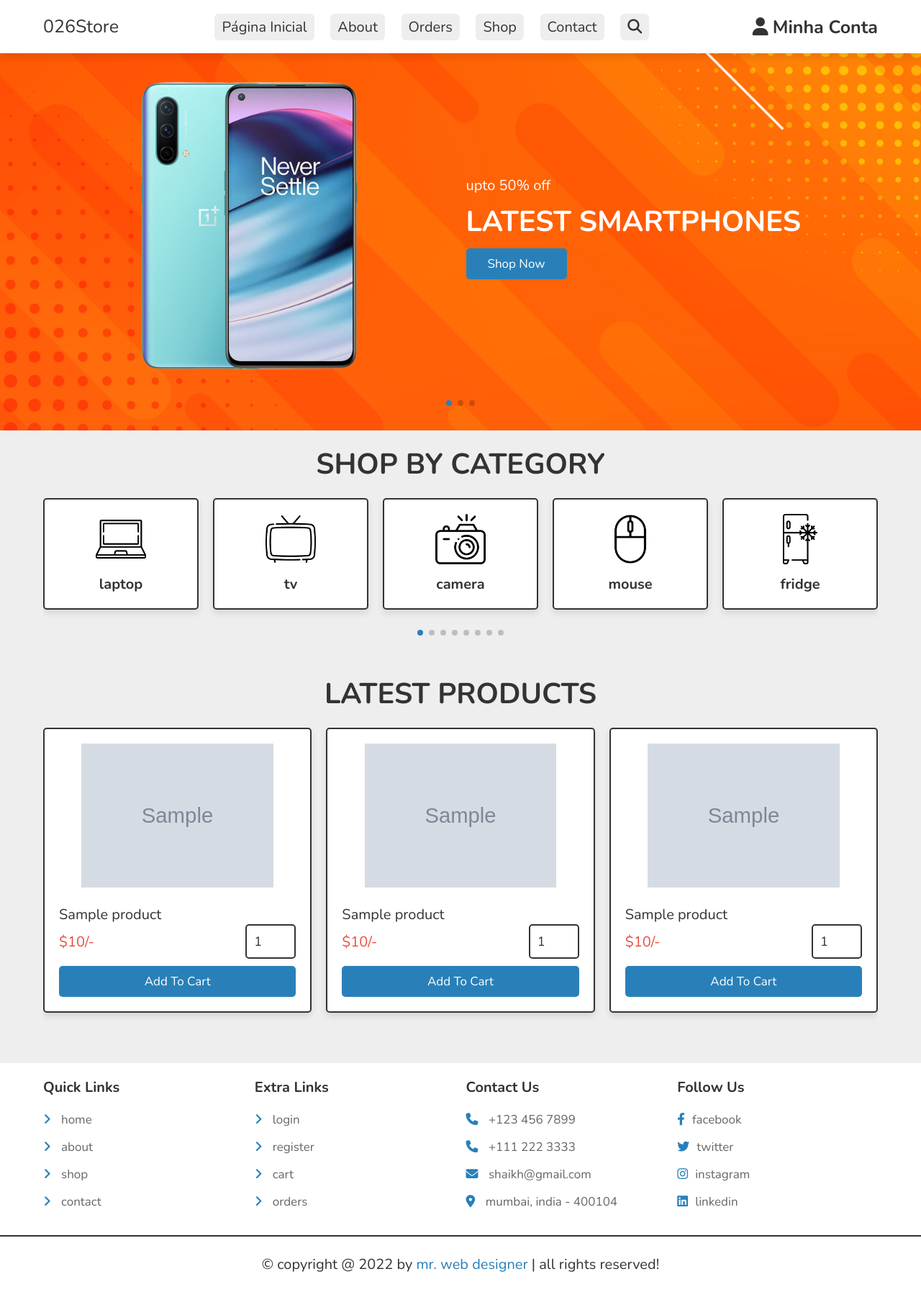
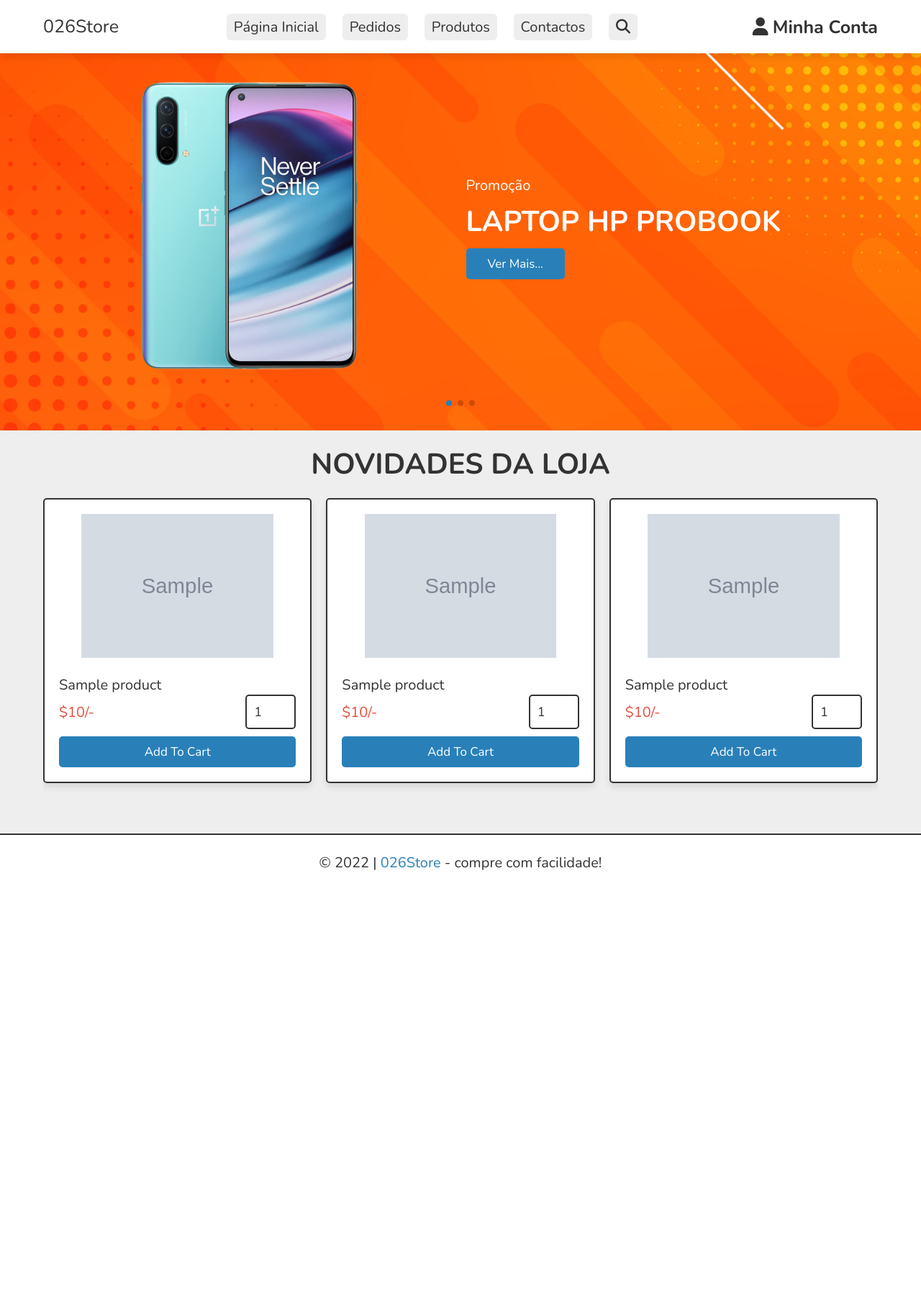
Before and after one commit to ussene026/026store, a PHP site: page / in a window 1280 px wide. Shown: the whole page at 72% size. After the commit the page ends 1209 px from the top, so only its background shows below. Run offline with PHP 8.4, Linux system fonts and the light colour scheme; tables that the repository leaves empty or names only in its code hold one stand-in row (values such as "Sample post"); grey boxes marked "Sample" are stand-in pictures; some libraries are stand-ins or nearby versions.

Commit message:
User Header & Footer Update [Semi-Final]

```diff
--- a/components/footer.php
+++ b/components/footer.php
@@ -1,41 +1,5 @@
 <footer class="footer">
 
-   <section class="grid">
-
-      <div class="box">
-         <h3>quick links</h3>
-         <a href="index.php"> <i class="fas fa-angle-right"></i> home</a>
-         <a href="about.php"> <i class="fas fa-angle-right"></i> about</a>
-         <a href="shop.php"> <i class="fas fa-angle-right"></i> shop</a>
-         <a href="contact.php"> <i class="fas fa-angle-right"></i> contact</a>
-      </div>
-
-      <div class="box">
-         <h3>extra links</h3>
-         <a href="user_login.php"> <i class="fas fa-angle-right"></i> login</a>
-         <a href="user_register.php"> <i class="fas fa-angle-right"></i> register</a>
-         <a href="cart.php"> <i class="fas fa-angle-right"></i> cart</a>
-         <a href="orders.php"> <i class="fas fa-angle-right"></i> orders</a>
-      </div>
-
-      <div class="box">
-         <h3>contact us</h3>
-         <a href="tel:1234567890"><i class="fas fa-phone"></i> +123 456 7899</a>
-         <a href="tel:11122233333"><i class="fas fa-phone"></i> +111 222 3333</a>
-         <a href="mailto:shaikh@gmail.com"><i class="fas fa-envelope"></i> shaikh@gmail.com</a>
-         <a href="https://www.google.com/myplace"><i class="fas fa-map-marker-alt"></i> mumbai, india - 400104 </a>
-      </div>
-
-      <div class="box">
-         <h3>follow us</h3>
-         <a href="#"><i class="fab fa-facebook-f"></i>facebook</a>
-         <a href="#"><i class="fab fa-twitter"></i>twitter</a>
-         <a href="#"><i class="fab fa-instagram"></i>instagram</a>
-         <a href="#"><i class="fab fa-linkedin"></i>linkedin</a>
-      </div>
-
-   </section>
-
-   <div class="credit">&copy; copyright @ <?= date('Y'); ?> by <span>mr. web designer</span> | all rights reserved!</div>
+   <div class="credit">&copy; <?= date('Y'); ?> | <span>026Store</span> - compre com facilidade!</div>
 
 </footer>
--- a/components/user_header.php
+++ b/components/user_header.php
@@ -17,10 +17,9 @@
       <a href="index.php" class="logo">026Store<span></span></a>
       <nav class="navbar">
          <a href="index.php">Página Inicial</a>
-         <a href="about.php">about</a>
-         <a href="orders.php">orders</a>
-         <a href="shop.php">shop</a>
-         <a href="contact.php">contact</a>
+         <a href="orders.php">Pedidos</a>
+         <a href="shop.php">Produtos</a>
+         <a href="contact.php">Contactos</a>
          <a href="search_page.php"><i class="fas fa-search"></i></a>
       </nav>
 
@@ -50,26 +49,17 @@
                      <a href="wishlist.php" class="option-btn"><i class="fas fa-heart"></i> <?= $total_wishlist_counts; ?> Favoritos</a>
                      <a href="cart.php" class="option-btn"><i class="fas fa-shopping-cart"></i> <?= $total_cart_counts; ?> Pedidos</a>
                   </div>
-               <div class="flex-btn">
-                  <a href="user_register.php" class="option-btn">register</a>
-                  <a href="user_login.php" class="option-btn">login</a>
-               </div>
                   <a href="components/user_logout.php" class="delete-btn" onclick="return confirm('logout from the website?');">logout</a>
                <?php
             }else{
                ?>
-               <p>please login or register first!</p>
                   <div class="flex-btn">
-                  <a href="user_register.php" class="option-btn">register</a>
-                  <a href="user_login.php" class="option-btn">login</a>
+                     <a href="user_register.php" class="option-btn">Criar</a>
+                     <a href="user_login.php" class="option-btn">Entrar</a>
                   </div>
                <?php
             }
          ?>
-
-
       </div>
-
    </section>
-
 </header>
--- a/css/style.css
+++ b/css/style.css
@@ -137,7 +137,7 @@ section{
    color:var(--red);
    border-radius: .5rem;
    font-size: 2rem;
-   text-transform: capitalize;
+   margin: auto;
 }
 
 .disabled{
--- a/index.php
+++ b/index.php
@@ -1,9 +1,6 @@
 <?php
-
    include 'components/connect.php';
-
    session_start();
-
    if(isset($_SESSION['user_id'])){
       $user_id = $_SESSION['user_id'];
    }else{
@@ -11,7 +8,6 @@ if(isset($_SESSION['user_id'])){
    };
 
    include 'components/wishlist_cart.php';
-
 ?>
 
 <!DOCTYPE html>
@@ -27,13 +23,9 @@ include 'components/wishlist_cart.php';
       <link rel="stylesheet" href="css/style.css">
    </head>
    <body>
-
       <?php include 'components/user_header.php'; ?>
-
       <div class="home-bg">
-
          <section class="home">
-
             <div class="swiper home-slider">
                <div class="swiper-wrapper">
 
@@ -42,9 +34,9 @@ include 'components/wishlist_cart.php';
                         <img src="images/home-img-1.png" alt="">
                      </div>
                      <div class="content">
-               <span>upto 50% off</span>
-               <h3>latest smartphones</h3>
-               <a href="shop.php" class="btn">shop now</a>
+                        <span>Promoção</span>
+                        <h3>laptop HP ProBook</h3>
+                        <a href="shop.php" class="btn">ver mais...</a>
                      </div>
                   </div>
 
@@ -53,9 +45,9 @@ include 'components/wishlist_cart.php';
                         <img src="images/home-img-2.png" alt="">
                      </div>
                      <div class="content">
-               <span>upto 50% off</span>
-               <h3>latest watches</h3>
-               <a href="shop.php" class="btn">shop now</a>
+                        <span>Promoção</span>
+                        <h3>Xiaomi Mi 10t pro</h3>
+                        <a href="shop.php" class="btn">ver mais...</a>
                      </div>
                   </div>
 
@@ -64,84 +56,21 @@ include 'components/wishlist_cart.php';
                         <img src="images/home-img-3.png" alt="">
                      </div>
                      <div class="content">
-               <span>upto 50% off</span>
-               <h3>latest headsets</h3>
-               <a href="shop.php" class="btn">shop now</a>
+                        <span>Promoção</span>
+                        <h3>Iphone 14s Pro Max</h3>
+                        <a href="shop.php" class="btn">ver mais...</a>
                      </div>
                   </div>
-
                </div>
                <div class="swiper-pagination"></div>
             </div>
-
          </section>
-
       </div>
 
-<section class="category">
-
-   <h1 class="heading">shop by category</h1>
-
-   <div class="swiper category-slider">
-
+      <section class="home-products">
+         <h1 class="heading">Novidades da Loja</h1>
+         <div class="swiper products-slider">
             <div class="swiper-wrapper">
-
-   <a href="category.php?category=laptop" class="swiper-slide slide">
-      <img src="images/icon-1.png" alt="">
-      <h3>laptop</h3>
-   </a>
-
-   <a href="category.php?category=tv" class="swiper-slide slide">
-      <img src="images/icon-2.png" alt="">
-      <h3>tv</h3>
-   </a>
-
-   <a href="category.php?category=camera" class="swiper-slide slide">
-      <img src="images/icon-3.png" alt="">
-      <h3>camera</h3>
-   </a>
-
-   <a href="category.php?category=mouse" class="swiper-slide slide">
-      <img src="images/icon-4.png" alt="">
-      <h3>mouse</h3>
-   </a>
-
-   <a href="category.php?category=fridge" class="swiper-slide slide">
-      <img src="images/icon-5.png" alt="">
-      <h3>fridge</h3>
-   </a>
-
-   <a href="category.php?category=washing" class="swiper-slide slide">
-      <img src="images/icon-6.png" alt="">
-      <h3>washing machine</h3>
-   </a>
-
-   <a href="category.php?category=smartphone" class="swiper-slide slide">
-      <img src="images/icon-7.png" alt="">
-      <h3>smartphone</h3>
-   </a>
-
-   <a href="category.php?category=watch" class="swiper-slide slide">
-      <img src="images/icon-8.png" alt="">
-      <h3>watch</h3>
-   </a>
-
-   </div>
-
-   <div class="swiper-pagination"></div>
-
-   </div>
-
-</section>
-
-<section class="home-products">
-
-   <h1 class="heading">latest products</h1>
-
-   <div class="swiper products-slider">
-
-   <div class="swiper-wrapper">
-
                <?php
                   $select_products = $conn->prepare("SELECT * FROM `products` LIMIT 6");
                   $select_products->execute();
@@ -166,32 +95,18 @@ include 'components/wishlist_cart.php';
                         <?php
                      }
                   }else{
-      echo '<p class="empty">no products added yet!</p>';
+                     echo '<p class="empty center">Nenhuma novidade por enquanto!</p>';
                   }
                ?>
-
             </div>
-
             <div class="swiper-pagination"></div>
-
          </div>
-
       </section>
-
-
-
-
-
-
-
-
 
       <?php include 'components/footer.php'; ?>
 
       <script src="https://unpkg.com/swiper@8/swiper-bundle.min.js"></script>
-
       <script src="js/script.js"></script>
-
       <script>
 
       var swiper = new Swiper(".home-slider", {
@@ -245,8 +160,6 @@ var swiper = new Swiper(".products-slider", {
             },
          },
       });
-
       </script>
-
    </body>
 </html>
```
Also changed, not shown: about.php (deleted, +0 -187 lines). Lines whose indentation alone changed are shown as unchanged.
